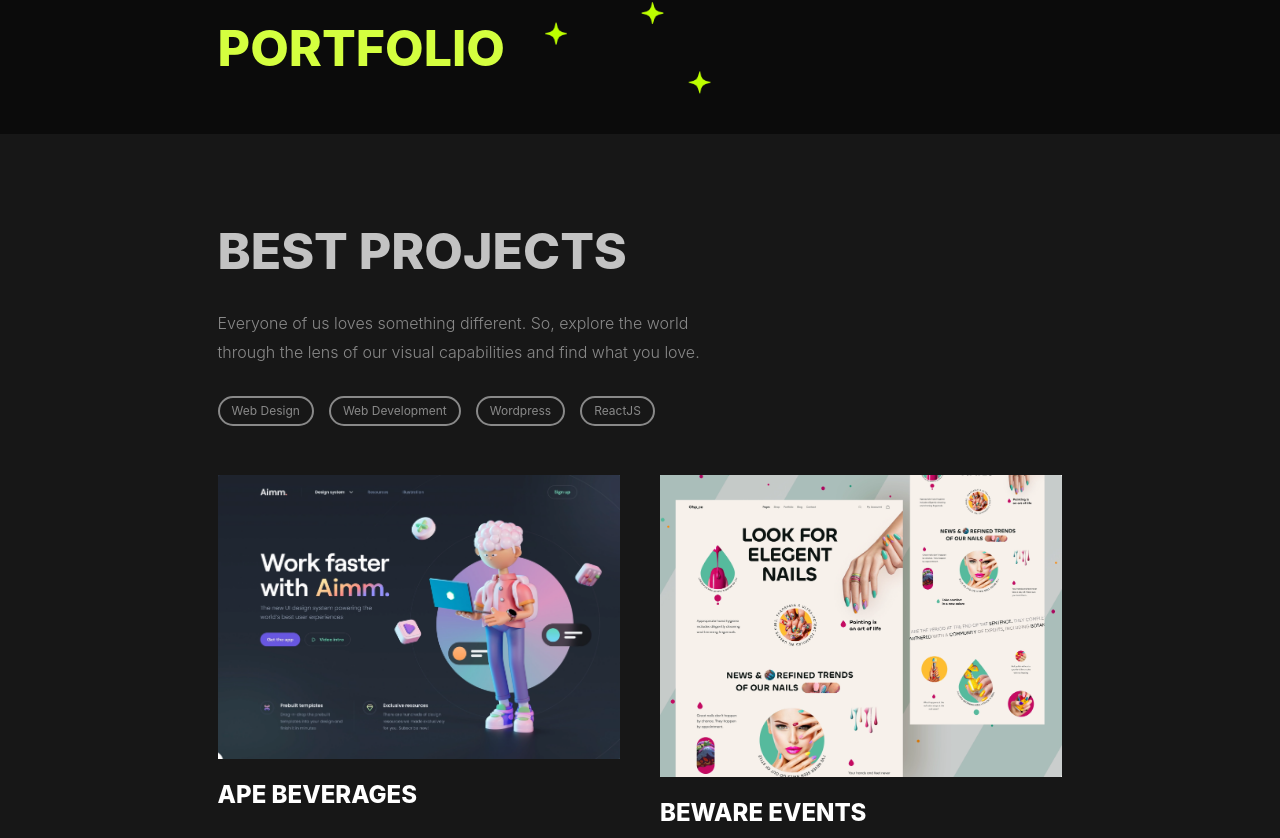
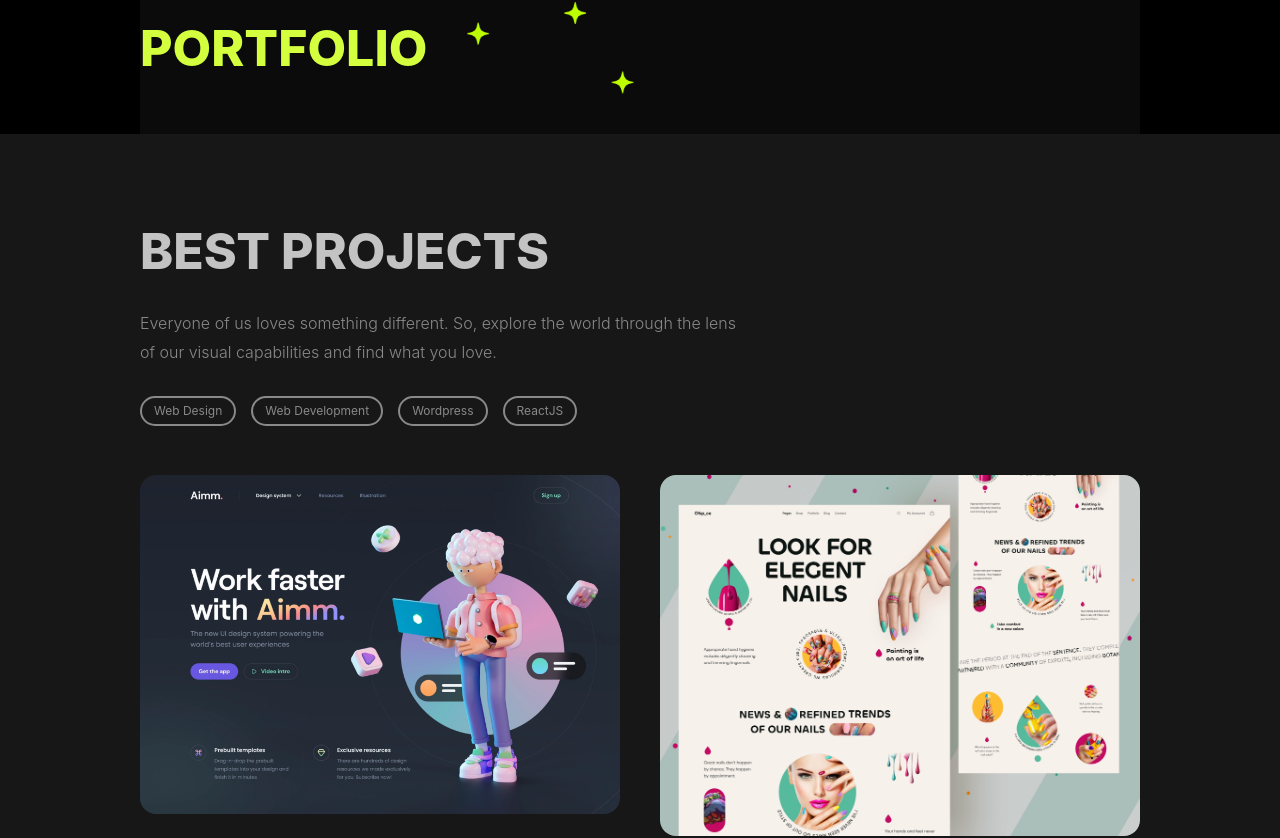
Before and after one commit to glennpaulmabao/web, a Next.js app: page / in a window 1280 px wide. Shown: the part 1446-2284 px from the top of the page. Built offline with nearby package versions, Linux system fonts and the light colour scheme.

Commit message:
Todays Update

```diff
--- a/pages/index.js
+++ b/pages/index.js
@@ -22,15 +22,16 @@ import MeBG from "../public/Me_BG.png";
 
 export default function Home() {
   return (
-    <div>
+    <div className="w-full">
       <Head>
         <title>Glenn Paul Mabao | Design & Develop</title>
         <meta name="description" content="I completed my Information Technology with a Java Programming degree in 2011. After college, I spent six years honing my artistic skills as a graphic illustrator, branding expert, and web designer. I've been a front-end programmer with some backend expertise since 2018." />
         <link rel="icon" href="/favicon.ico" />
       </Head>
 
-      <main>
-        <section className=" bg-[#D4FF3F] w-full min-h-screen md:px-[10%] px-[5%]">
+      <main className='w-[100%!important]'>
+        <div className="bg-[#D4FF3F]">
+        <section className="md:w-[1300px] md:px-2 px-[5%] mx-auto min-h-screen">
           <nav className="flex md:py-10 py-5 mx-auto md:mb-[28px] mb-10 justify-between">
             <h1 className="font-extrabold"><a href="https://glennpaulmabao.github.io/web/">Glenn Paul Mabao</a></h1>
             <ul>
@@ -88,11 +89,15 @@ export default function Home() {
             </div>
           </div>
         </section>
-        <section className="bg-[#0B0B0B] md:h-[171.2px] md:px-[17%] px-[5%] py-10 flex items-center justify-start" >
+        </div>
+        <div className="bg-black">
+        <section className="bg-[#0B0B0B] md:h-[171.2px] md:w-[1000px] md:px-0 mx-auto px-[5%] py-10 flex items-center justify-start" >
           <h1 className="md:text-[50px] text-[35px] font-extrabold text-[#D4FF3F]">PORTFOLIO</h1>
           <Image src={chimes} className="md:h-[92px] h-[48px] w-auto ml-10"/>
         </section>
-        <section className="bg-[#171717] md:h-[171.2px] md:px-[17%] px-[5%] py-10 justify-start">
+        </div>
+        <div className="bg-[#171717]">
+        <section className="mx-auto md:h-[171.2px] md:px-0 md:w-[1000px] px-[5%] py-10 justify-start">
           <h1 className="md:text-[50px] md:mt-10 text-[35px] font-extrabold text-[#C3C3C3] hover:text-[#D4FF3F]">BEST PROJECTS</h1>
           <p className="leading-[22pt] font-[300] my-10 md:my-5 text-[#898989] md:w-[60%] w-full">
           Everyone of us loves something different. So, explore the world through the lens of our visual capabilities and find what you love.
@@ -104,7 +109,7 @@ export default function Home() {
                 <h4 className=" hover:border-[#D4FF3F] hover:text-[#D4FF3F] border-[#898989] text-[#898989] font-regular py-[4px] px-[12px] border-2 md:my-2 mt-2 rounded-full items-center">ReactJS</h4>
             </div>
         </section>
-        <section className="bg-[#171717] md:px-[17%] px-[5%] flex flex-col gap-10 md:py-[120px] py-[40px] lg:flex-row lg:flex-wrap">
+        <section className="md:px-0 px-[5%] mx-auto md:w-[1000px] flex flex-col gap-10 md:py-[120px] py-[40px] lg:flex-row lg:flex-wrap">
 
           <Portfolio lnk="https://www.apebeverages.com/" img={web5} txt="Ape Beverages"/>
           <Portfolio lnk="https://www.beware.net/" img={web2} txt="Beware Events"/>
@@ -119,6 +124,7 @@ export default function Home() {
           <Image src={chimes} className="md:h-[92px] h-[55px] w-auto ml-10"/>
         </section>
 
+        </div>
       </main>
 
     </div>
--- a/pages/portfolio.js
+++ b/pages/portfolio.js
@@ -11,7 +11,7 @@ function Portfolio(props){
             <a href={props.lnk} target="_blank">
             <Image
             src={props.img}
-            className="object-cover"
+            className="object-cover rounded-2xl"
             width={"627.9px"}
             height={"560.3px"}
             layout="responsive"
```
